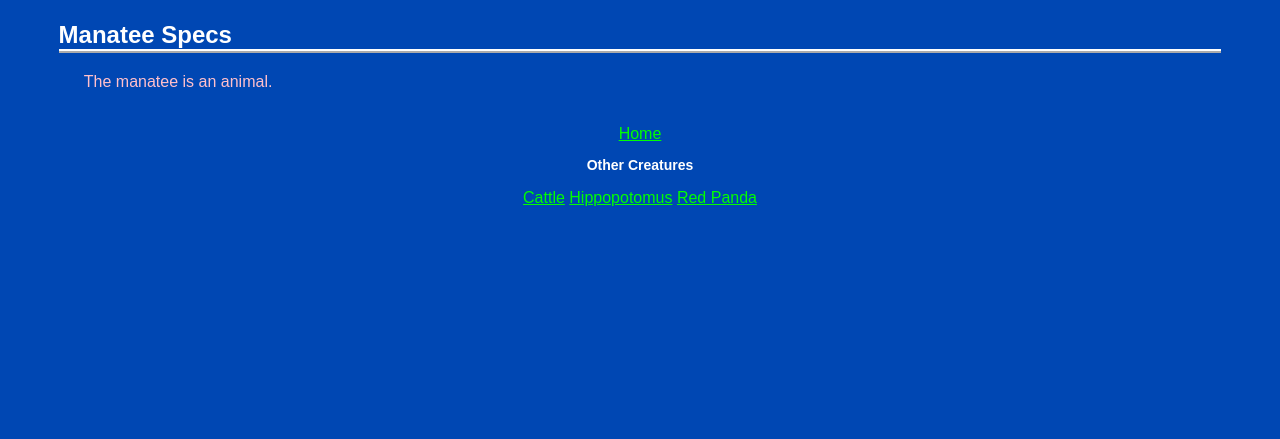
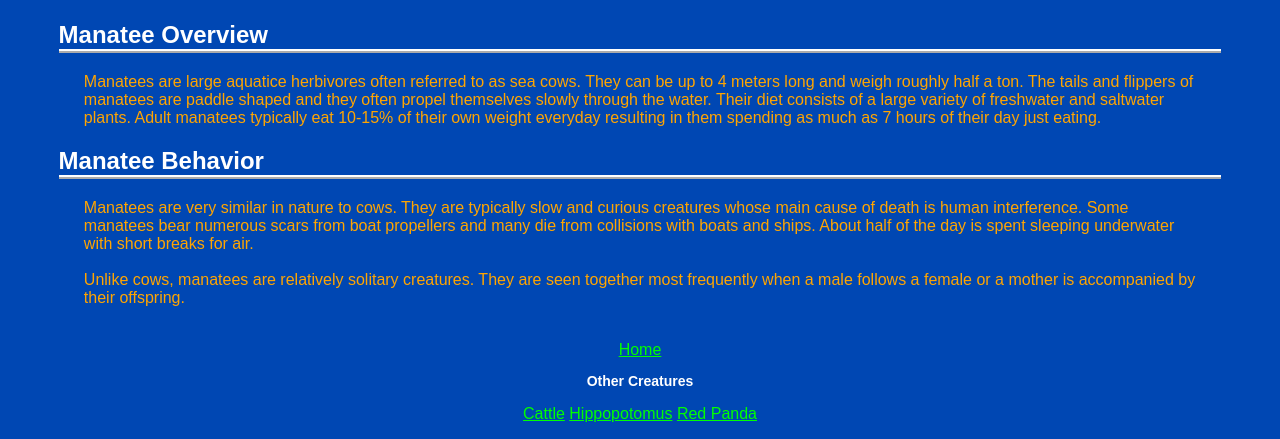
Before and after one commit to GHuang27/assignment1, a plain HTML site: page manatee.html in a window 1280 px wide. Shown: the part 557-996 px from the top of the page. Before the commit the page ends 800 px from the top, so only its background shows below. Drawn offline with Linux system fonts and the light colour scheme.

Commit message:
updated manatee details

```diff
--- a/css/manatee.css
+++ b/css/manatee.css
@@ -21,7 +21,7 @@ h3 {
 }
 
 #details {
-	color: pink;
+	color: orange;
 	text-align: left;
 	margin-left: 6%;
 	margin-right: 6%;
--- a/manatee.html
+++ b/manatee.html
@@ -10,10 +10,30 @@
 	<h1>Manatee</h1>
 	<img src="img/manatee.jpg" alt="Manatee">
 	<h2>
-		Manatee Specs
+		Manatee Overview
 	</h2>
 	<p id="details">
-		The manatee is an animal.
+		Manatees are large aquatice herbivores often referred to as sea cows.
+		They can be up to 4 meters long and weigh roughly half a ton. The tails
+		 and flippers of manatees are paddle shaped and they often propel
+		themselves slowly through the water. Their diet consists of a large
+		variety of freshwater and saltwater plants. Adult manatees typically
+		eat 10-15% of their own weight everyday resulting in them spending as
+		much as 7 hours of their day just eating.
+	</p>
+	<h2>
+		Manatee Behavior
+	</h2>
+	<p id="details">
+		Manatees are very similar in nature to cows. They are typically slow
+		and curious creatures whose main cause of death is human interference.
+		Some manatees bear numerous scars from boat propellers and many die
+		from collisions with boats and ships. About half of the day is spent
+		sleeping underwater with short breaks for air.
+		</br></br>
+		Unlike cows, manatees are relatively solitary creatures. They are seen
+		together most frequently when a male follows a female or a mother is
+		accompanied by their offspring.
 	</p>
 	<br/>
 	<a href="index.html">Home</a>
```
